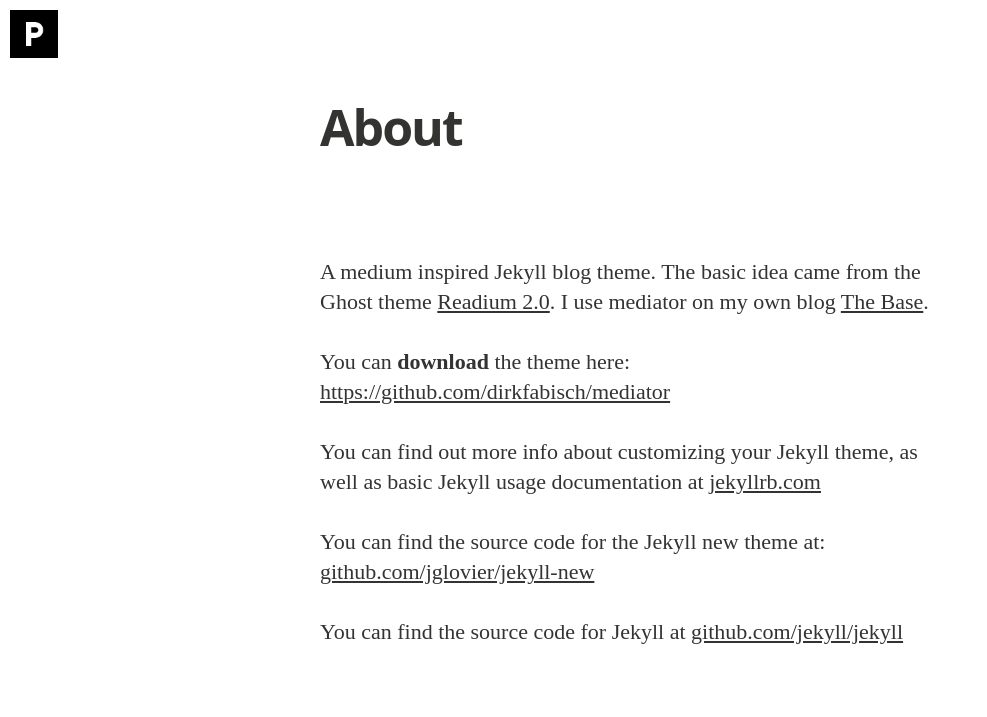
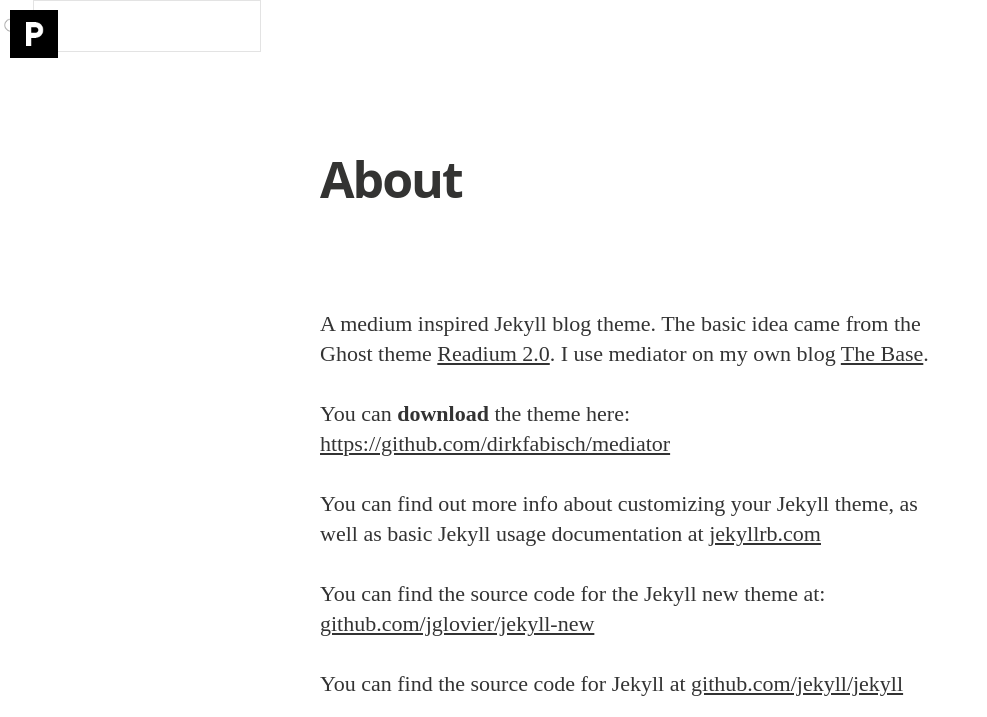
Before and after one commit to pss407/pss407.github.io, a Jekyll site: the page built from about.md, in a window 1280 px wide. Shown: the top 717 px of the page, without its empty margins (0-987 px from the left). Built offline with Jekyll 4.4.1, drawn with Linux system fonts in a browser that asks for light colours; nearby versions of some CDN libraries; some web fonts are replaced; grey boxes are pictures that could not be loaded.

Commit message:
Update header.html

```diff
--- a/_includes/header.html
+++ b/_includes/header.html
@@ -3,4 +3,12 @@
 {% if site.float_logo %}
   <a href="{{ site.url }}{{ site.baseurl }}" class="logo-readium"><span class="logo" style="background-image: url({{ site.logo }})"></span></a>
 {% endif %}
+ <form action="/search">
+   <div class="tipue_search_left">
+     <img src="/assets/tipuesearch/search.png" class="tipue_search_icon">
+   </div>
+   <div class="tipue_search_right">
+     <input type="text" name="q" id="tipue_search_input" pattern=".{1,}" title="At least 1 characters" required></div>
+   <div style="clear: both;"></div>
+ </form>
 <!-- header end -->
```
